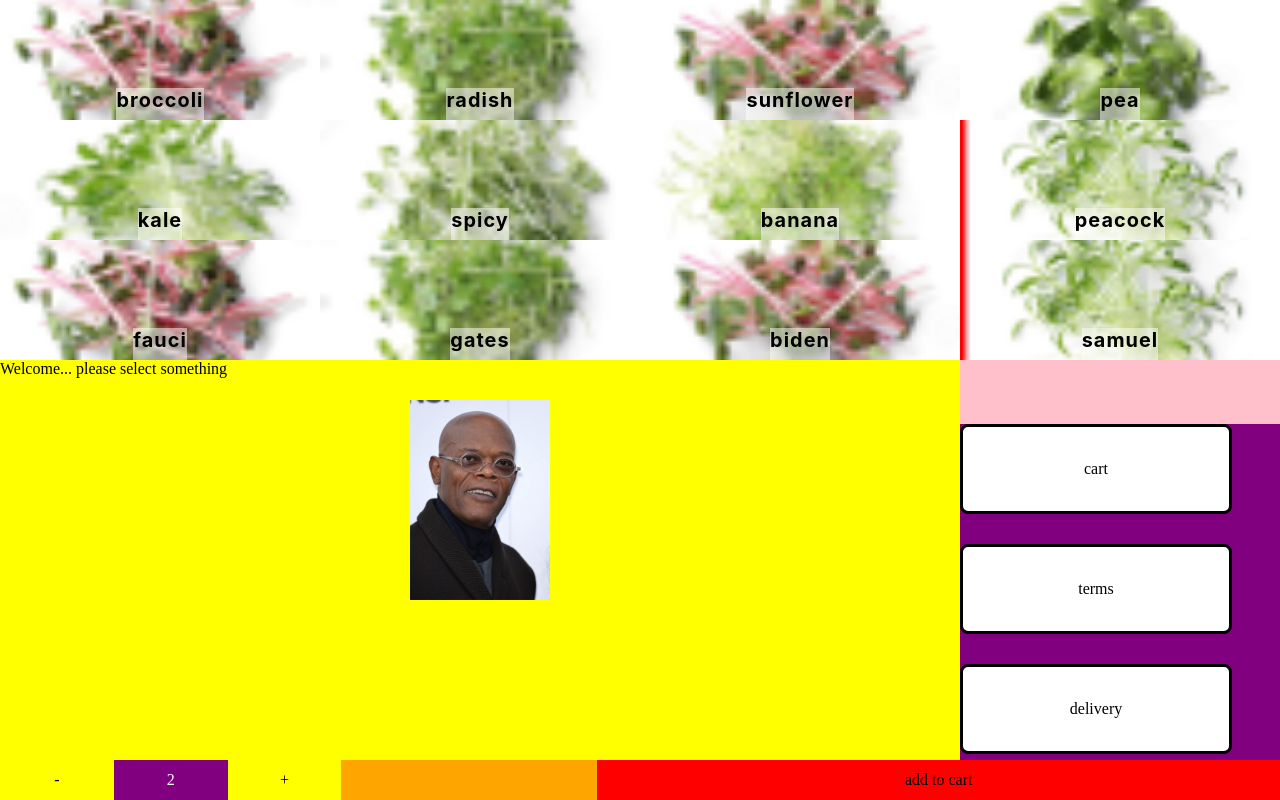
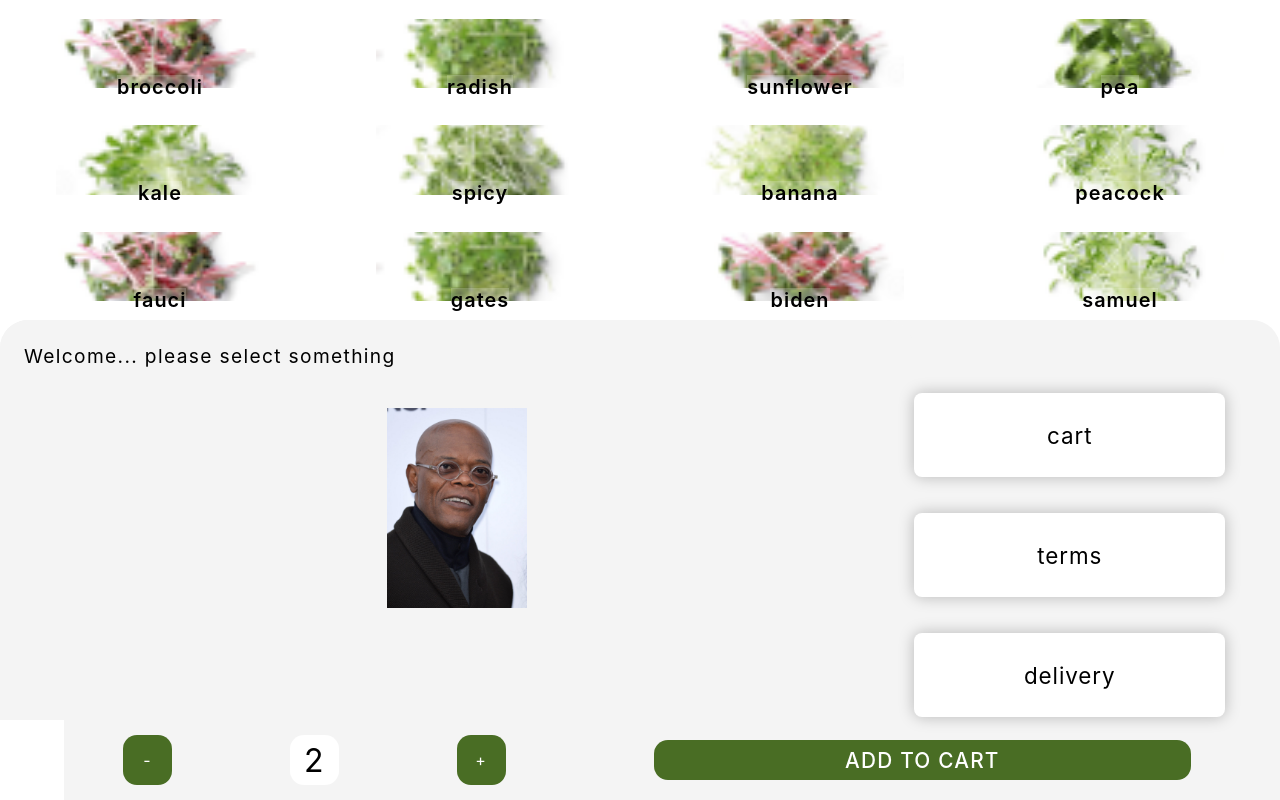
Before and after one commit to sean-in-dezine/lena, a plain HTML site: page index.html in a window 1280 px wide. Drawn offline with Linux system fonts and the light colour scheme.

Commit message:
updates - kang

```diff
--- a/css/index.css
+++ b/css/index.css
@@ -2,40 +2,39 @@
 * {
     margin: 0;
     padding: 0;
+    font-family: -apple-system, BlinkMacSystemFont, 'Segoe UI', Roboto, Oxygen, Ubuntu, Cantarell, 'Open Sans', 'Helvetica Neue', sans-serif;
 }
 
 .screen {
-    background-color: blue;
+    /* background-color: blue; */
     height: 100vh;
     width: 100vw;
 }
 
 .topgrid {
     display: grid;
-    height: 45vh;
+    height: 40vh;
     grid-template-columns: 1fr 1fr 1fr 1fr;
     place-items: center;
-    background-color:red;
+    /* background-color:red; */
 }
 
 .bottomcase {
-    background-color: pink;
+    /* background-color: pink; */
     height: 50vh;
     display: grid;
-    grid-template-columns: 3fr 1fr;
+    grid-template-columns: 2.5fr 1fr;
+    background-color: #f4f4f4;
+border-radius: 28px 28px 0px 0px;
 }
 
 .item {
-    background: url('../img/broccoli.jpg');
-    background-size: cover;
-    height: 100%;
-    width: 100%;
-    background-position: center;
+
     display: grid;
     place-items: end center;
     font-family: -apple-system, BlinkMacSystemFont, 'Segoe UI', Roboto, Oxygen, Ubuntu, Cantarell, 'Open Sans', 'Helvetica Neue', sans-serif;
     color: black !important;
-    font-weight: 730;
+    font-weight: 600;
     font-size: 1.24rem;
 
 }
@@ -43,9 +42,11 @@
 .item_name {
     display: grid;
     place-items: center;
-    padding-bottom: 1vh;
+    /* padding-bottom: 1vh; */
     letter-spacing: 0.8pt;
-    background-color: rgba(255,255,255,0.5);
+    background-color: rgba(255, 252, 252, 0.2);
+    margin-top: 7vh;
+
 }
 
 .broccoli {
@@ -99,8 +100,8 @@
 
 .broccoli, .radish, .sunflower, .pea, .spicy, .kale, .banana, .peacock, .fauci, .gates, .biden, .samuel {
     background-size: cover;
-    height: 100%;
-    width: 100%;
+    height: 65%;
+    width: 65%;
     background-position: center;
     display: grid;
     place-items: end center;
@@ -109,11 +110,17 @@
 .left {
     height: 100%;
     width: 100%;
-    background-color: yellow;
+    background-color: #f4f4f4;
+    border-radius: 28px 28px 0px 0px;
 }
 
 .left > .title {
+    padding-top: 3vh;
     height: 5vh;
+    padding-left: 3vh;
+    font-size: 1.2rem;
+    letter-spacing: 1pt;
+    padding-bottom: 3vh;
 }
 
 .left > .img {
@@ -135,7 +142,7 @@
     margin-top: 20%;
     height: 90%;
     display: grid;
-    background-color: purple;
+    /* background-color: purple; */
 }
 
 .right > div {
@@ -143,57 +150,95 @@
     height: 70%;
     display: grid;
     place-items: center;
-    border: solid;
-    border-radius: .5em;
     background-color: white;
+    background: #FFFFFF;
+box-shadow: 0px 0px 15px rgba(0, 0, 0, 0.25);
+border-radius: 8px;
+font-family: -apple-system, BlinkMacSystemFont, 'Segoe UI', Roboto, Oxygen, Ubuntu, Cantarell, 'Open Sans', 'Helvetica Neue', sans-serif;
+font-size: 1.4rem;
+letter-spacing: 0.7pt;
 }
 .bottombuttons {
-    background-color: orange;
-    height: 5vh;
+    /* background-color: orange; */
+    background-color: #f4f4f4;
+    height: 10vh;
     display: grid;
-    grid-template-columns: 1fr 2fr;
-    grid-gap: 20vw;
+    grid-template-columns: 1.4fr 2fr;
     place-items: center;
+    margin-left: 5vw;
 }
 
 .quantity {
     display: grid;
     grid-template-columns: 1fr 1fr 1fr;
-    background-color: blue;
+    /* background-color: blue; */
     width: 100%;
     height: 100%;
     place-items: center;
+
 }
 
 .less {
-    background-color: yellow;
-    width: 100%;
-    height: 100%;
     display: grid;
     place-items: center;
+    vertical-align: middle;
+    background: #496D24;
+    border-radius: 14px;
+    font-size: 1rem;
+    color: white;
+    font-family: -apple-system, BlinkMacSystemFont, 'Segoe UI', Roboto, Oxygen, Ubuntu, Cantarell, 'Open Sans', 'Helvetica Neue', sans-serif;
+    letter-spacing: .9pt;
+    font-weight: 400;
+    width: 49px;
+height: 50px;
+
 }
 .qty {
-    background-color: purple;
-    width: 100%;
-    height: 100%;
+    background-color: white;
+    border-radius: 14px;
+    font-family: -apple-system, BlinkMacSystemFont, 'Segoe UI', Roboto, Oxygen, Ubuntu, Cantarell, 'Open Sans', 'Helvetica Neue', sans-serif;
+    letter-spacing: .9pt;
+    font-weight: 400;
+    width: 49px;
+height: 50px;
     display: grid;
     place-items: center;
-    color: white;
+    /* color: white; */
+    font-size: 2rem;
 }
 .more {
-    background-color: yellow;
-    width: 100%;
-    height: 100%;
+    display: grid;
+    place-items: center;
+    vertical-align: middle;
+    background: #496D24;
+    border-radius: 14px;
+    font-size: 1rem;
+    color: white;
+    font-family: -apple-system, BlinkMacSystemFont, 'Segoe UI', Roboto, Oxygen, Ubuntu, Cantarell, 'Open Sans', 'Helvetica Neue', sans-serif;
+    letter-spacing: .9pt;
+    font-weight: 400;
+    width: 49px;
+height: 50px;
+
+
+}
+
+
+.addcart {
+
+  height: 5vh;
+  width: 42vw;
     display: grid;
     place-items: center;
 
-}
-.addcart {
-    background-color: red;
-    width: 100%;
-    height: 100%;
-    display: grid;
-    place-items: center;
+    background: #496D24;
+    border-radius: 14px;
+    font-size: 1.3rem;
+    color: white;
+    font-family: -apple-system, BlinkMacSystemFont, 'Segoe UI', Roboto, Oxygen, Ubuntu, Cantarell, 'Open Sans', 'Helvetica Neue', sans-serif;
+    letter-spacing: .9pt;
+    font-weight: 500;
+    /* margin-bottom: 1vh; */
 }
 
 .Cart {
--- a/index.html
+++ b/index.html
@@ -85,7 +85,7 @@
                 <div class="more">+</div>
             </div>
             <div class="addcart">
-                add to cart
+                ADD TO CART
             </div>
         </div>
     </div>
```
